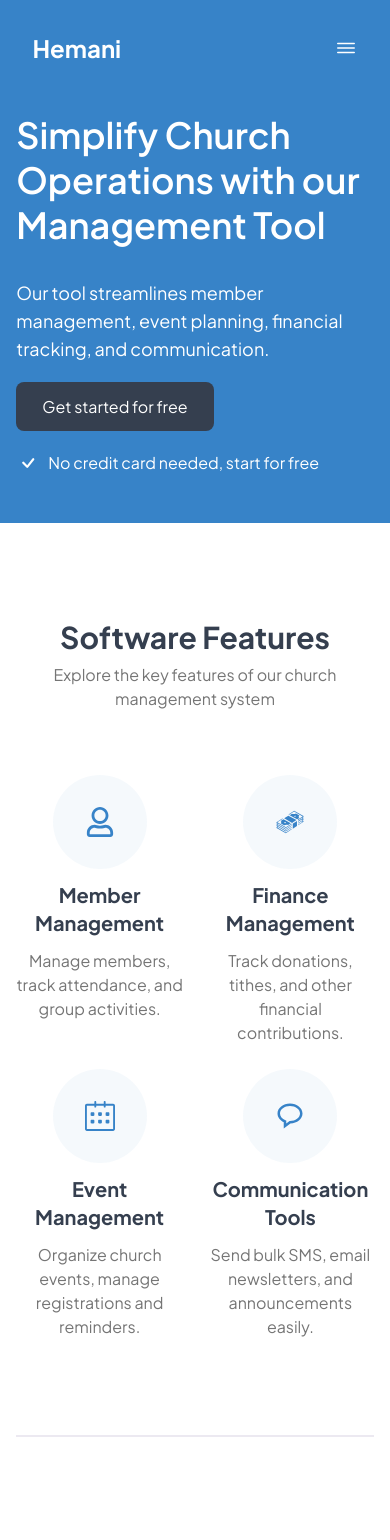
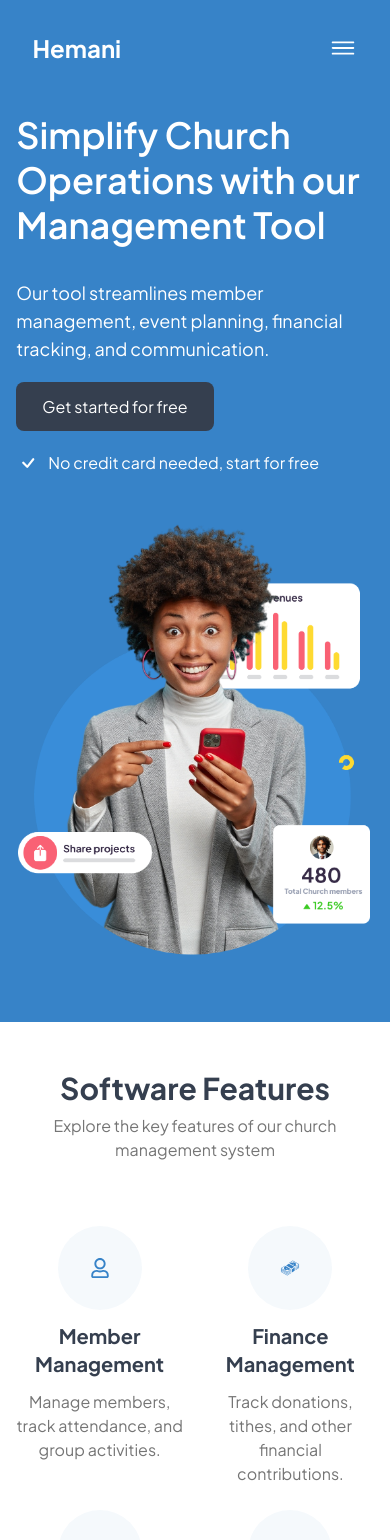
Before and after one commit to johnchuma/cms, a Next.js app: page / in a window 390 px wide. Shown: the top 1540 px of the page. Built offline with nearby package versions, Linux system fonts and the light colour scheme.

Commit message:
fix: mobile view

```diff
--- a/app/(website)/components/featuresSection.js
+++ b/app/(website)/components/featuresSection.js
@@ -7,7 +7,7 @@ const FeatureSection = () => {
   return (
     <div
       id="features"
-      className="text-dark w-11/12 2xl:w-9/12 mx-auto py-24 border-b-2 border-border"
+      className="text-dark w-11/12 2xl:w-9/12 mx-auto py-12 md:py-24 border-b-2 border-border"
     >
       <div className="text-center space-y-2">
         <h1 className="text-3xl md:text-4xl font-bold">Software Features</h1>
@@ -44,7 +44,7 @@ const FeatureSection = () => {
               key={index}
               className="space-y-3 flex flex-col items-center text-center"
             >
-              <div className="bg-primary bg-opacity-5 text-primary text-3xl p-8 rounded-full">
+              <div className="bg-primary bg-opacity-5 text-primary text-xl md:text-3xl p-8 rounded-full">
                 {item.icon}
               </div>
               <h1 className="text-xl font-bold">{item.title}</h1>
--- a/app/(website)/components/getStartedSection.js
+++ b/app/(website)/components/getStartedSection.js
@@ -4,7 +4,7 @@ import { BsCheck } from "react-icons/bs";
 const GetStartedSection = () => {
   return (
     <div className="w-11/12 mx-auto 2xl:w-9/12 bg-primary text-white rounded-xl">
-      <div className=" w-11/12 md:w-4/12 2xl:w-4/12 mx-auto flex flex-col items-center py-24 space-y-3 md:space-y-6">
+      <div className=" w-11/12 md:w-4/12 2xl:w-4/12 mx-auto flex flex-col items-center py-24 space-y-4 md:space-y-6">
         <h1 className=" text-3xl md:text-4xl leading-[40px] md:leading-[60px] font-bold text-center">
           Starting with Hemani is easy, fast and free
         </h1>
--- a/app/(website)/components/heroSection.js
+++ b/app/(website)/components/heroSection.js
@@ -27,7 +27,7 @@ const HeroSection = () => {
               <div>No credit card needed, start for free</div>
             </div>
           </div>
-          <div className="hidden md:block md:col-span-6">
+          <div className="col-span-12 pt-12 md:pt-0 md:col-span-6">
             <Image height="60000" width="60000" src="/hero.png" />
           </div>
         </div>
--- a/app/(website)/components/valuesSection.js
+++ b/app/(website)/components/valuesSection.js
@@ -2,10 +2,10 @@ import Image from "next/image";
 
 const ValuesSection = () => {
   return (
-    <div className="w-11/12 2xl:w-9/12 mx-auto py-24 text-dark ">
+    <div className="w-11/12 2xl:w-9/12 mx-auto py-12 md:py-24 text-dark ">
       {/* First Section */}
       <div className="flex flex-col-reverse  md:flex-row space-y-4 md:space-x-32 items-center">
-        <div className="w-full md:w-6/12">
+        <div className="w-full pt-12 md:pt-0 md:w-6/12">
           <Image height="60000" width="60000" src="/engagement3.png" />
         </div>
         <div className="w-full md:w-6/12 space-y-4">
--- a/app/components/footer.js
+++ b/app/components/footer.js
@@ -19,7 +19,7 @@ const Footer = () => {
 
         <div className=" col-span-4 md:col-span-2">
           <h1 className="text-lg font-bold">Product</h1>
-          <div className="flex flex-col space-y-2 mt-4">
+          <div className="flex flex-col space-y-2 mt-2 md:mt-4">
             {[
               { title: "Features", path: "#features" },
               { title: "Pricing", path: "#pricing" },
@@ -39,7 +39,7 @@ const Footer = () => {
         </div>
         <div className=" col-span-4 md:col-span-2  ">
           <h1 className="text-lg font-bold">Legal</h1>
-          <div className="flex flex-col space-y-2 mt-4">
+          <div className="flex flex-col space-y-2 mt-2 md:mt-4">
             {[
               { title: "Terms of use", path: "#aboutus" },
               { title: "Privacy Policy", path: "#aboutus" },
@@ -60,7 +60,7 @@ const Footer = () => {
         </div>
         <div className=" col-span-4 md:col-span-2 ">
           <h1 className="text-lg font-bold">Contacts</h1>
-          <div className="flex flex-col space-y-2 mt-4">
+          <div className="flex flex-col space-y-2 mt-2 md:mt-4">
             {[
               { title: "info@hemani.io", path: "#aboutus" },
               { title: "+255627707434", path: "#aboutus" },
@@ -84,7 +84,7 @@ const Footer = () => {
           <div className="flex items-center space-x-2 w-full">
             <div className="w-8/12">
               <input
-                className="input-style mt-4"
+                className="input-style mt-2 md:mt-4"
                 placeholder="Enter your email"
               />
             </div>
--- a/app/components/navbar.js
+++ b/app/components/navbar.js
@@ -40,7 +40,13 @@ const Navbar = () => {
                 { title: "Sign In", path: "/signin" },
               ].map((item) => {
                 return (
-                  <Link href={item.path} key={item.title}>
+                  <Link
+                    onClick={() => {
+                      setShowMenu(false);
+                    }}
+                    href={item.path}
+                    key={item.title}
+                  >
                     {item.title}
                   </Link>
                 );
@@ -74,7 +80,7 @@ const Navbar = () => {
             }}
             className="block md:hidden"
           >
-            <IoIosMenu className="text-2xl" />
+            <IoIosMenu className="text-3xl" />
           </div>
           <div className="hidden md:block">
             <div className="flex space-x-8 items-center font-medium">
```
